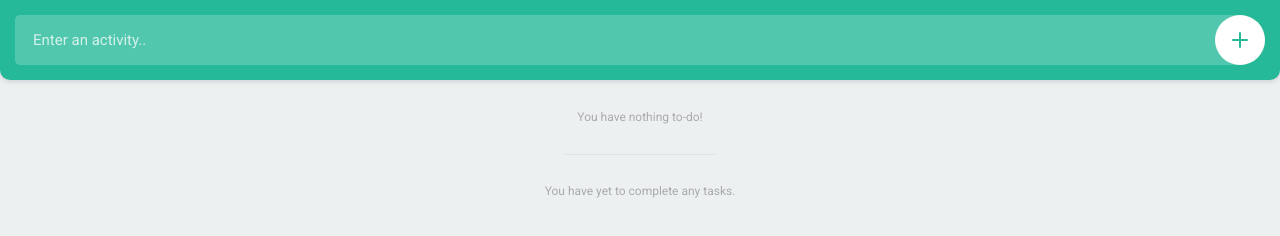
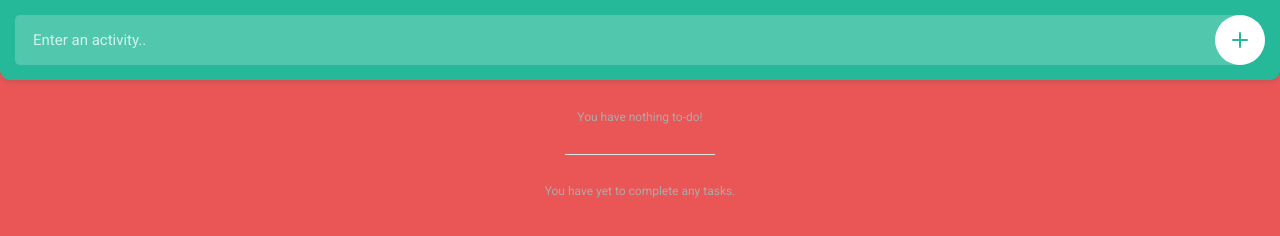
Before and after one commit to themaxsandelin/todo, a plain HTML site: page index.html in a window 1280 px wide. Drawn offline with Linux system fonts and the light colour scheme.

Commit message:
bgcolor changed

```diff
--- a/resources/css/style.css
+++ b/resources/css/style.css
@@ -1,7 +1,7 @@
 @charset "UTF-8";
 
 body {
-  background: #edf0f1;
+  background: #ea5656;
   padding: 80px 0 0 0;
 }
 
```
